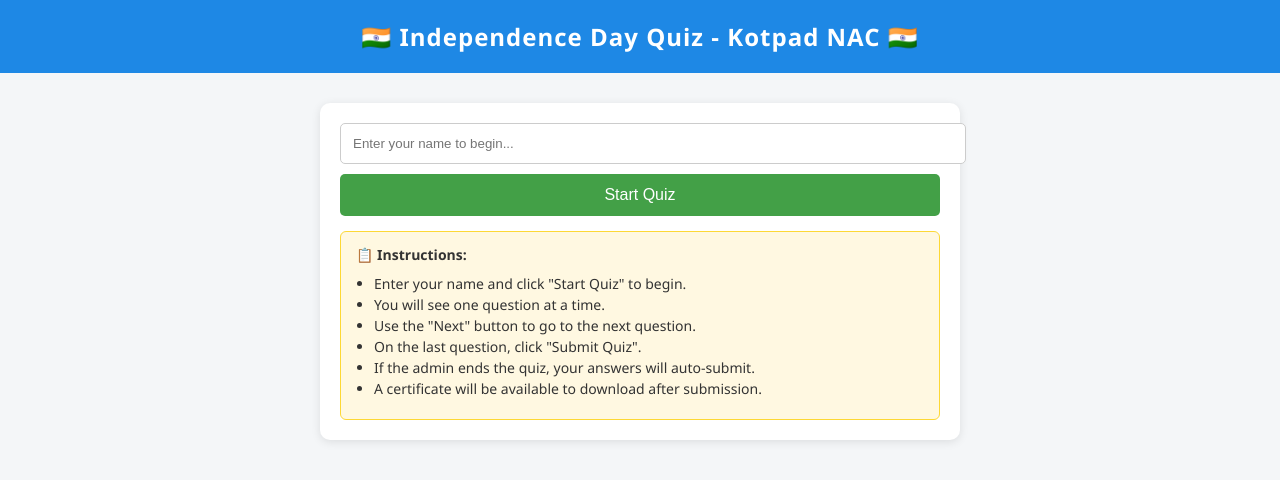
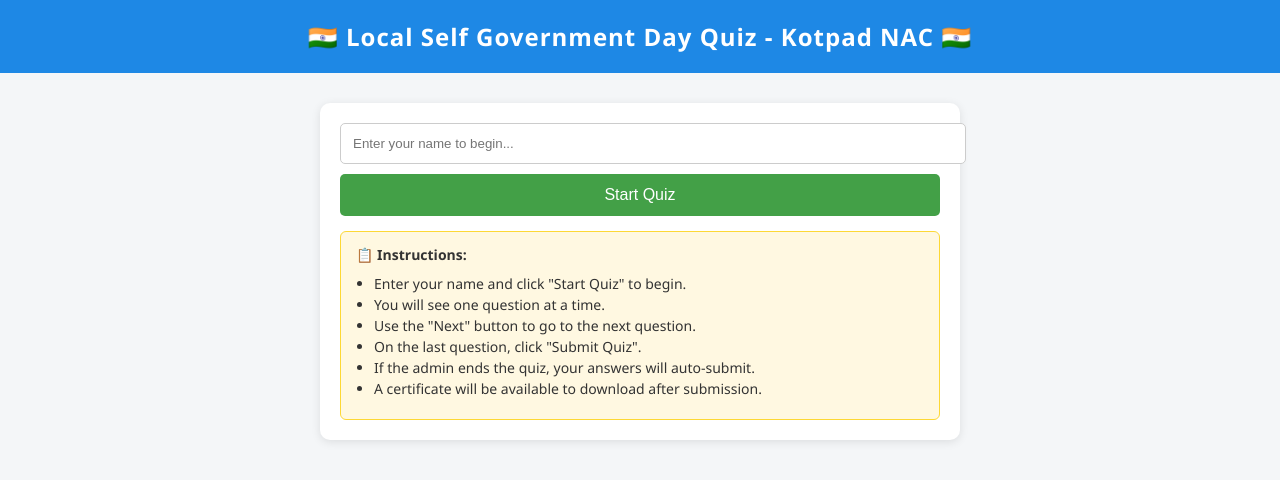
Before and after one commit to flnodisha/user, a plain HTML site: page index.html in a window 1280 px wide. Drawn offline with nearby package versions, Linux system fonts and the light colour scheme.

Commit message:
Update index.html

```diff
--- a/index.html
+++ b/index.html
@@ -90,7 +90,7 @@
 </head>
 <body>
 
-<header>🇮🇳 Independence Day Quiz - Kotpad NAC 🇮🇳</header>
+<header>🇮🇳 Local Self Government Day Quiz - Kotpad NAC 🇮🇳</header>
 
 <div class="container">
   <!-- Name Input and Instructions -->
```
